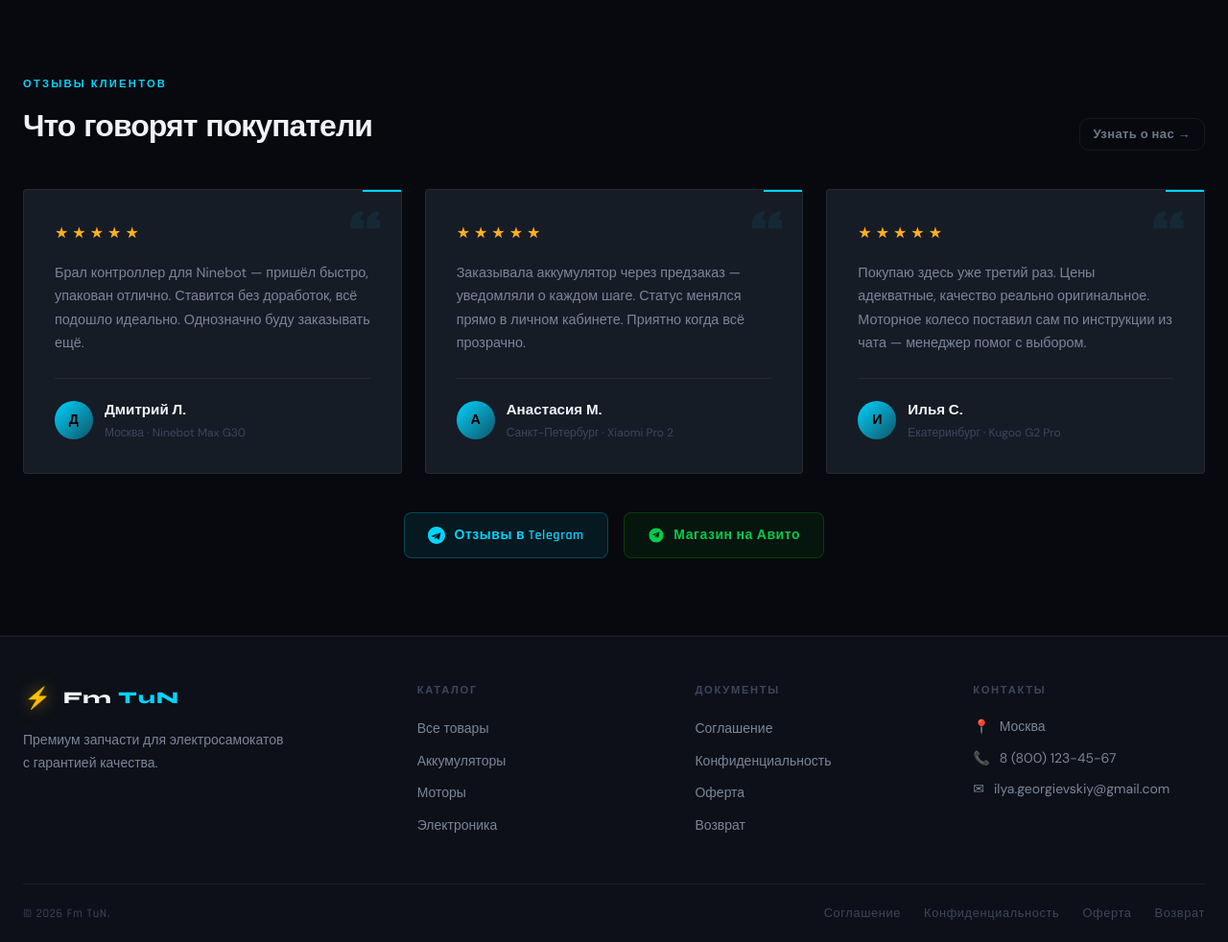
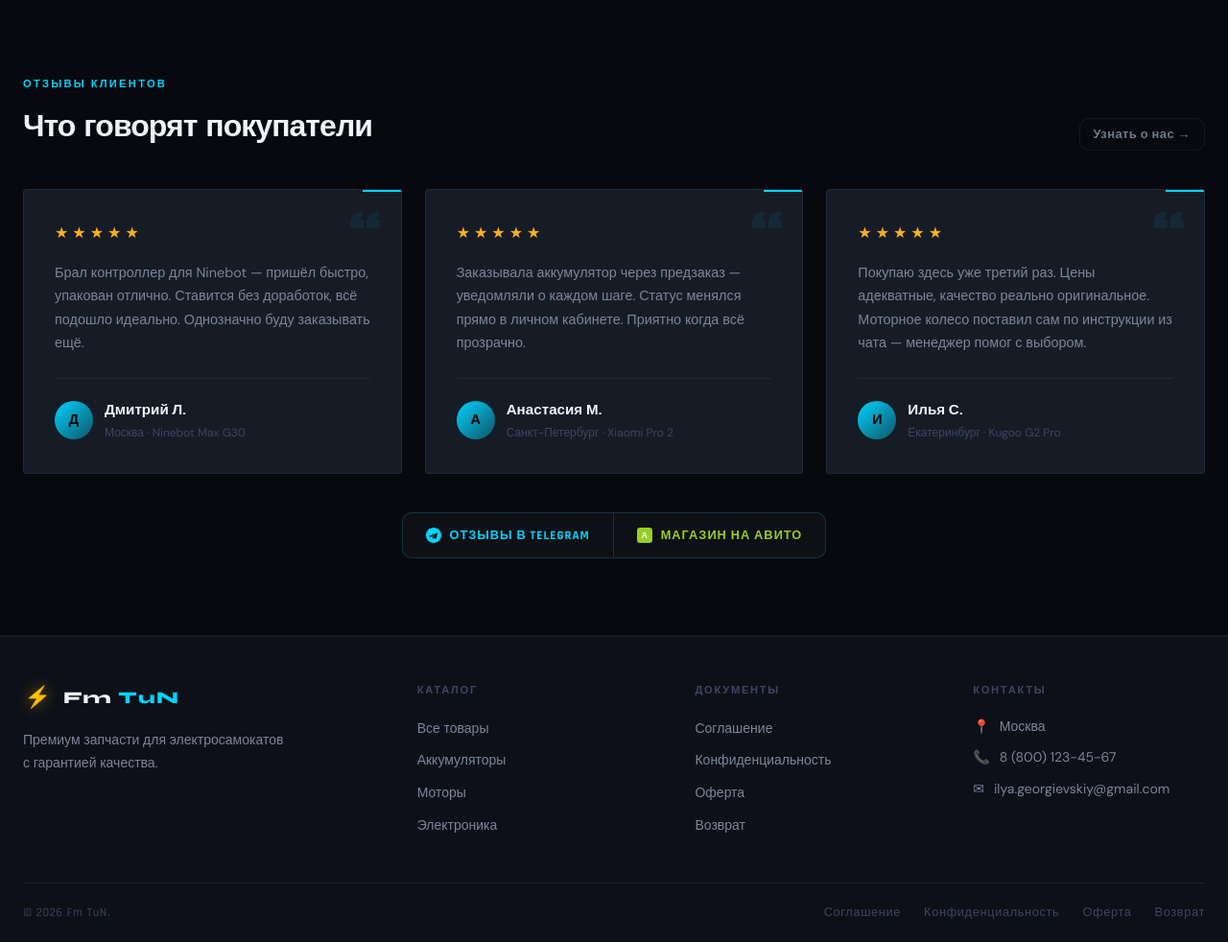
Before and after one commit to senya-a11/scooterparts, a FastAPI app: page / in a window 1280 px wide. Shown: the part 1824-2806 px from the top of the page at 96% size. Run offline with FastAPI, Linux system fonts and the light colour scheme; parts of the project's set-up code (start-up, migrations or seed data) failed here and were passed over; some libraries are stand-ins or nearby versions; some web fonts are replaced.

Commit message:
Merge Telegram+Avito buttons into single unified block, fix Avito icon
- Combined two separate buttons into one pill-style container
  with a divider between them, consistent with site border style
- Fixed Avito button: proper green brand color (#97CF26) and
  branded 'a' icon instead of wrong Telegram icon
- Buttons are side by side on all screen sizes

https://claude.ai/code/session_01YC49uh2EP8kARfhwWNJ2zW

```diff
--- a/templates/index.html
+++ b/templates/index.html
@@ -776,21 +776,26 @@
         </div>
       </div>
     </div>
-    <div style="display:flex;gap:1rem;justify-content:center;margin-top:2.5rem;flex-wrap:wrap;">
+    <div style="display:flex;justify-content:center;margin-top:2.5rem;">
+      <div style="display:inline-flex;border:1px solid rgba(0,212,255,.2);border-radius:10px;overflow:hidden;background:rgba(255,255,255,.03);">
         <a href="https://t.me/FmTunotzova" target="_blank" rel="noopener noreferrer"
-         style="display:inline-flex;align-items:center;gap:.6rem;padding:.75rem 1.5rem;background:rgba(0,212,255,.08);border:1px solid rgba(0,212,255,.25);border-radius:8px;color:#00D4FF;font-family:var(--fr);font-size:.875rem;font-weight:600;letter-spacing:.04em;text-decoration:none;transition:background .2s,border-color .2s;"
-         onmouseover="this.style.background='rgba(0,212,255,.15)';this.style.borderColor='rgba(0,212,255,.5)'"
-         onmouseout="this.style.background='rgba(0,212,255,.08)';this.style.borderColor='rgba(0,212,255,.25)'">
-        <svg width="18" height="18" viewBox="0 0 24 24" fill="currentColor"><path d="M12 0C5.373 0 0 5.373 0 12s5.373 12 12 12 12-5.373 12-12S18.627 0 12 0zm5.894 8.221-1.97 9.28c-.145.658-.537.818-1.084.508l-3-2.21-1.447 1.394c-.16.16-.295.295-.605.295l.213-3.053 5.56-5.023c.242-.213-.054-.333-.373-.12L8.32 14.617l-2.96-.924c-.643-.204-.657-.643.136-.953l11.57-4.461c.537-.194 1.006.131.828.942z"/></svg>
+           style="display:inline-flex;align-items:center;gap:.55rem;padding:.8rem 1.5rem;color:#00D4FF;font-family:var(--fr);font-size:.8rem;font-weight:700;letter-spacing:.08em;text-decoration:none;text-transform:uppercase;transition:background .2s;border-right:1px solid rgba(0,212,255,.2);"
+           onmouseover="this.style.background='rgba(0,212,255,.1)'"
+           onmouseout="this.style.background='transparent'">
+          <svg width="16" height="16" viewBox="0 0 24 24" fill="#00D4FF"><path d="M12 0C5.373 0 0 5.373 0 12s5.373 12 12 12 12-5.373 12-12S18.627 0 12 0zm5.894 8.221-1.97 9.28c-.145.658-.537.818-1.084.508l-3-2.21-1.447 1.394c-.16.16-.295.295-.605.295l.213-3.053 5.56-5.023c.242-.213-.054-.333-.373-.12L8.32 14.617l-2.96-.924c-.643-.204-.657-.643.136-.953l11.57-4.461c.537-.194 1.006.131.828.942z"/></svg>
           Отзывы в Telegram
         </a>
         <a href="https://www.avito.ru/brands/11e42f6a54bf637606a2152cee284225?src=sharing" target="_blank" rel="noopener noreferrer"
-         style="display:inline-flex;align-items:center;gap:.6rem;padding:.75rem 1.5rem;background:rgba(0,184,0,.07);border:1px solid rgba(0,184,0,.25);border-radius:8px;color:#00CC4D;font-family:var(--fr);font-size:.875rem;font-weight:600;letter-spacing:.04em;text-decoration:none;transition:background .2s,border-color .2s;"
-         onmouseover="this.style.background='rgba(0,184,0,.14)';this.style.borderColor='rgba(0,184,0,.5)'"
-         onmouseout="this.style.background='rgba(0,184,0,.07)';this.style.borderColor='rgba(0,184,0,.25)'">
-        <svg width="18" height="18" viewBox="0 0 24 24" fill="currentColor"><path d="M12 2C6.477 2 2 6.477 2 12s4.477 10 10 10 10-4.477 10-10S17.523 2 12 2zm4.5 5.5l-1.5 7.5c-.1.5-.4.6-.8.4l-2.2-1.6-1.1 1c-.1.1-.2.2-.4.2l.1-2.3 4.2-3.8c.2-.2 0-.2-.3-.1l-5.2 3.3-2.2-.7c-.5-.2-.5-.5.1-.7l8.7-3.3c.4-.2.8.1.6.6z"/></svg>
+           style="display:inline-flex;align-items:center;gap:.55rem;padding:.8rem 1.5rem;color:#97CF26;font-family:var(--fr);font-size:.8rem;font-weight:700;letter-spacing:.08em;text-decoration:none;text-transform:uppercase;transition:background .2s;"
+           onmouseover="this.style.background='rgba(151,207,38,.1)'"
+           onmouseout="this.style.background='transparent'">
+          <svg width="16" height="16" viewBox="0 0 40 40" fill="none">
+            <rect width="40" height="40" rx="8" fill="#97CF26"/>
+            <text x="50%" y="54%" dominant-baseline="middle" text-anchor="middle" font-family="Arial,sans-serif" font-weight="900" font-size="22" fill="white">a</text>
+          </svg>
           Магазин на Авито
         </a>
+      </div>
     </div>
   </div>
 </section>
```
Lines whose indentation alone changed are shown as unchanged.
